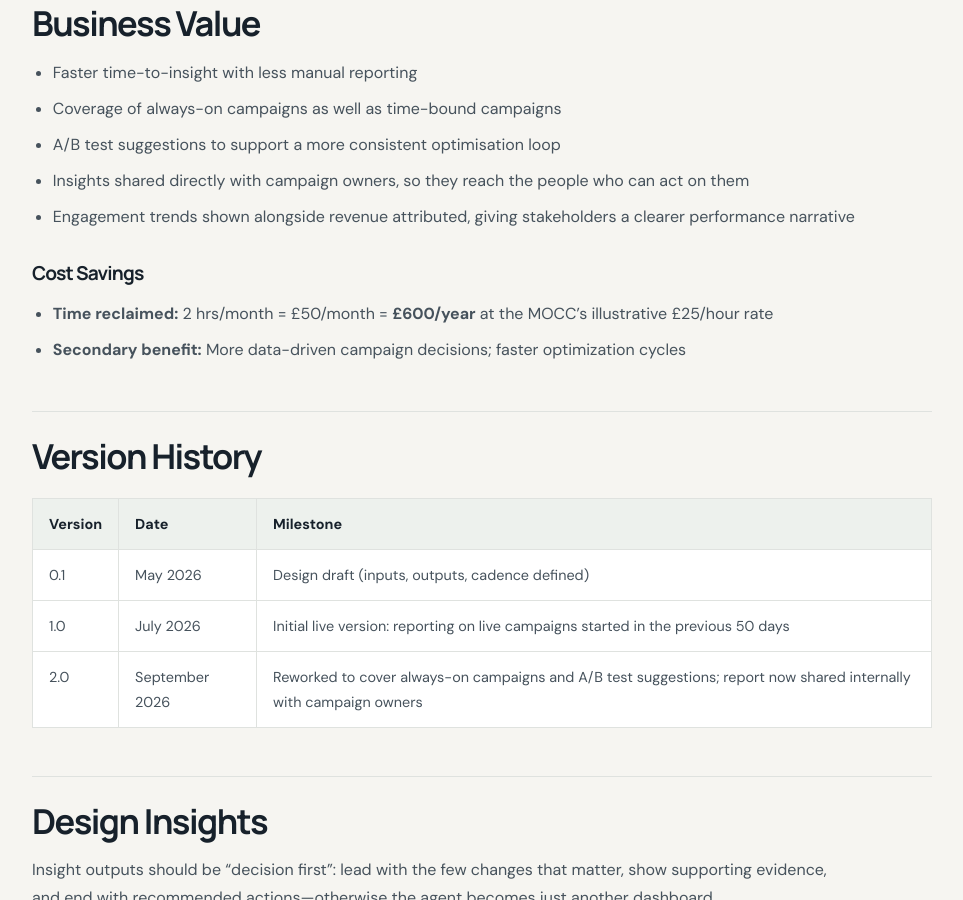
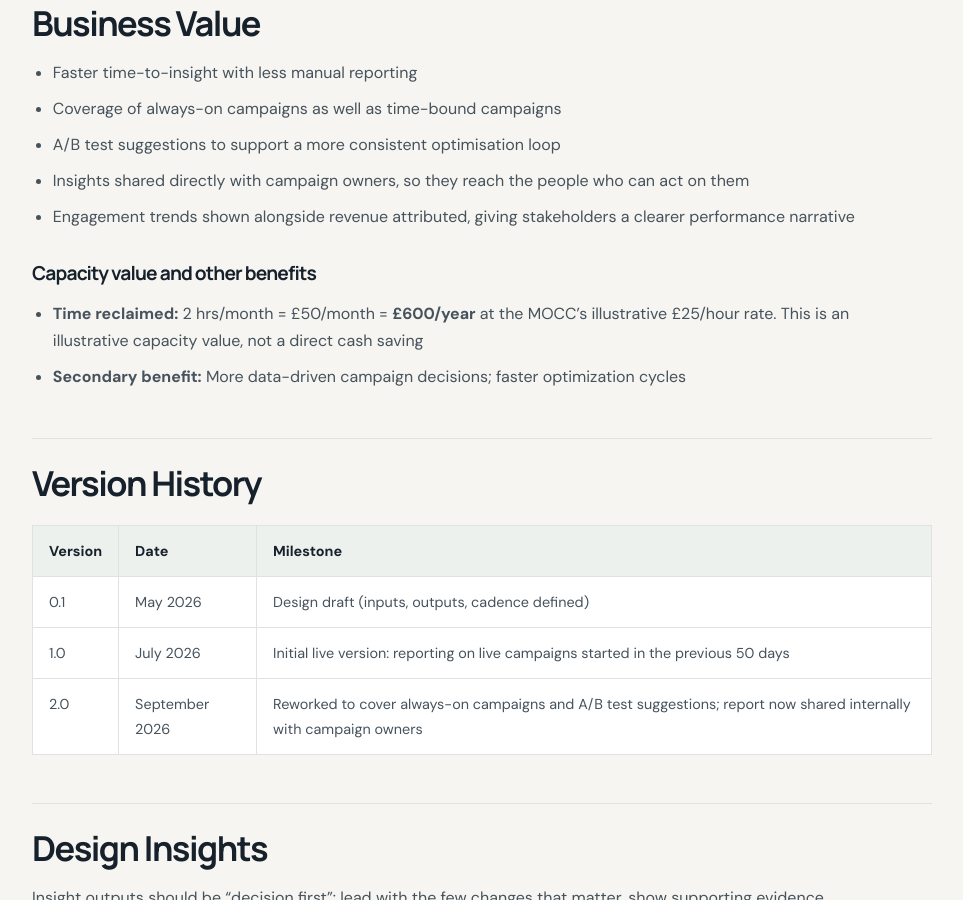
Before and after one commit to georgefwmurray/Marketing-Operations-Control-Centre, a Jekyll site: the page built from Agents/Campaign Performance Agent/Campaign-Performance-Agent.md, in a window 1280 px wide and 900 px high, scrolled down 2051 px. Shown: the whole window, without its empty margins (158-1121 px from the left). Built offline with Jekyll 4.4.1, drawn with Linux system fonts in a browser that asks for light colours.

Commit message:
Distinguish illustrative capacity value from cash savings

```diff
--- a/Agents/Campaign Performance Agent/Campaign-Performance-Agent.md
+++ b/Agents/Campaign Performance Agent/Campaign-Performance-Agent.md
@@ -44,9 +44,9 @@ The Campaign Performance Agent runs weekly across campaigns started in the last
 - Insights shared directly with campaign owners, so they reach the people who can act on them
 - Engagement trends shown alongside revenue attributed, giving stakeholders a clearer performance narrative
 
-### Cost Savings
+### Capacity value and other benefits
 
-- **Time reclaimed:** 2 hrs/month = £50/month = **£600/year** at the MOCC's illustrative £25/hour rate
+- **Time reclaimed:** 2 hrs/month = £50/month = **£600/year** at the MOCC's illustrative £25/hour rate. This is an illustrative capacity value, not a direct cash saving
 - **Secondary benefit:** More data-driven campaign decisions; faster optimization cycles
 
 ## Version History
```
